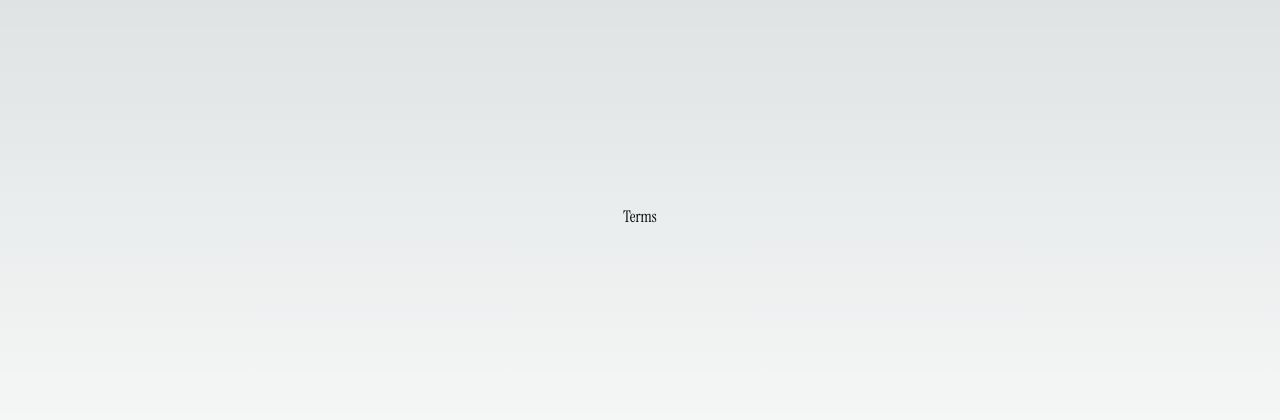
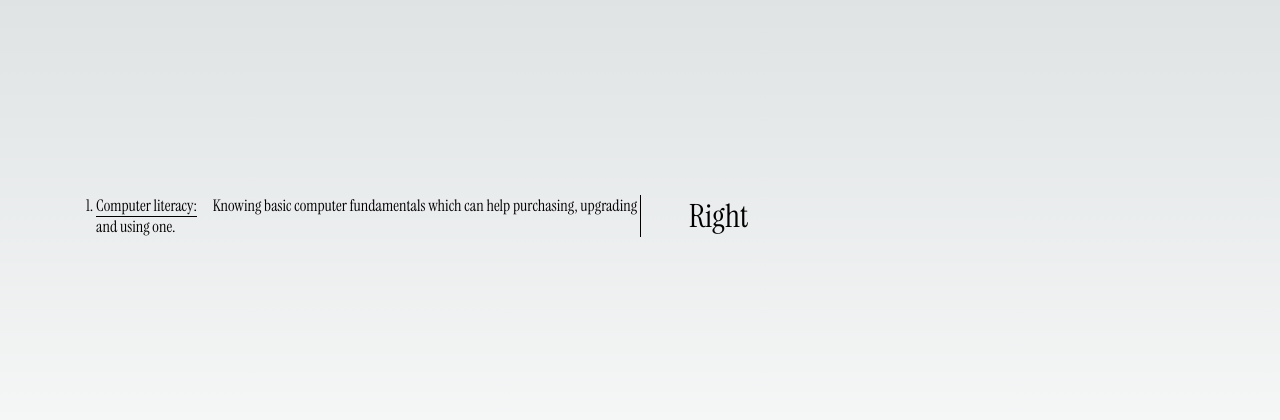
Before and after one commit to maanderz/portfolio-1, a Next.js app: page /terms in a window 1280 px wide. Shown: the part 184-604 px from the top of the page. Built offline with nearby package versions, Linux system fonts and the light colour scheme.

Commit message:
added emphasis to terms

```diff
--- a/src/app/page.module.css
+++ b/src/app/page.module.css
@@ -41,6 +41,23 @@
   margin: 2rem;
   border-bottom: 1px solid black;
   font-size: 1.25rem;
+}
+
+.terms_container {
+  font-size: 1rem;
+  padding-left: 0;
+  border-left: none;
+}
+
+.terms {
+  margin-right: 1rem;
+  border-bottom: 1px solid black;
+  cursor: pointer;
+}
+
+.terms_emphasized {
+  background-color: yellow;
+  font-size: 1.5rem;
 }
 
 .description {
--- a/src/app/terms/page.js
+++ b/src/app/terms/page.js
@@ -1,14 +1,26 @@
+'use client'
+
 import styles from "../page.module.css";
 import localFont from 'next/font/local'
 import clsx from 'clsx';
+import { useState } from 'react';
 
 const myFont = localFont({ src: '../Instrument_Serif/InstrumentSerif-Regular.ttf' })
 
 export default function Terms() {
+  const [display, setDisplay] = useState(false);
+
   return (
     <main className={myFont.className}>
-      <main className={clsx(styles.main, styles.main_container)}>
-        Terms
+      <main className={clsx(styles.main, styles.main_container, styles.introduction)}>
+        <ol className={clsx(styles.introduction_1, styles.terms_container)}>
+            <li>
+                <span className={styles.terms} onClick={() => setDisplay((prevDisplay) => !prevDisplay)}>Computer literacy:</span>
+                <span className={display ? styles.terms_emphasized : '' }>Knowing basic computer fundamentals which can help purchasing, upgrading and using one.</span>
+            </li>
+
+        </ol>
+        <div className={styles.introduction_1}>Right</div>
       </main>
     </main>
   );
```
